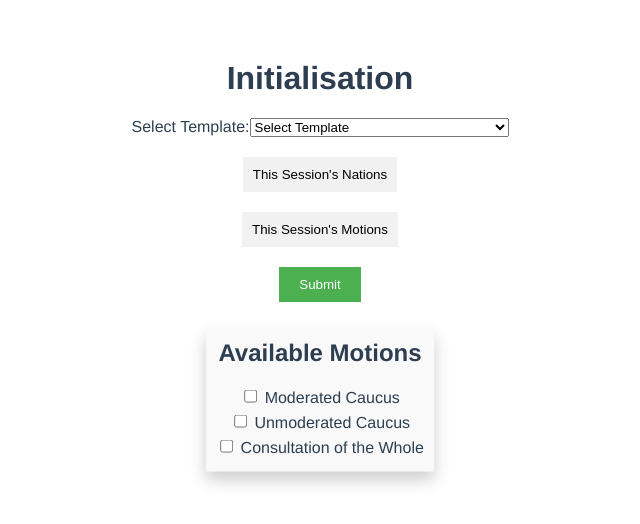
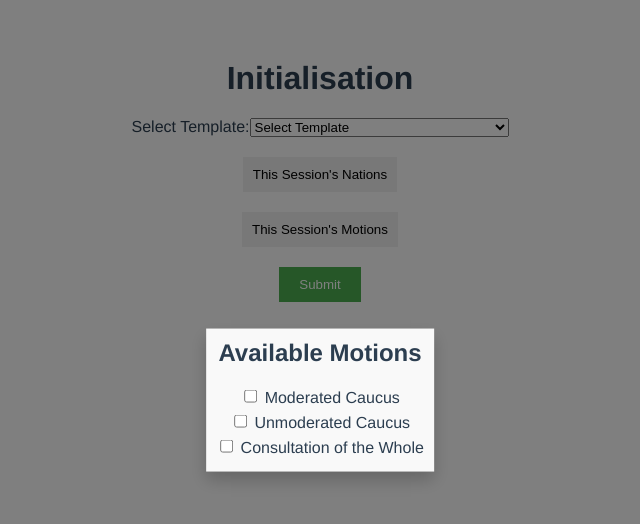
Before and after one commit to UnneededHere/mun-projekt, a Vue app: page / in a window 1280 px wide. Both pictures are taken after a click on the button "This Session's Motions". Shown: the top 524 px of the page, without its empty margins (320-960 px from the left). Built offline with nearby package versions, Linux system fonts and the light colour scheme.

Commit message:
Small style changes

```diff
--- a/src/components/InitialMenu.vue
+++ b/src/components/InitialMenu.vue
@@ -26,7 +26,7 @@
       <button class="popup-btn" @click="showScrollableList">
         This Session's Nations
       </button>
-      <div class="popup-content" v-if="isScrollableListOpen" @click.stop="">
+      <div class="popup-content" :class="{ open: isScrollableListOpen }">
         <h2>Available Nations</h2>
         <ul>
           <li v-for="item in scrollableList" :key="item">{{ item }}</li>
@@ -43,7 +43,7 @@
       <button class="popup-btn" @click="showCheckboxMenu">
         This Session's Motions
       </button>
-      <div class="popup-content" v-if="isCheckboxMenuOpen" @click.stop="">
+      <div class="popup-content" :class="{ open: isCheckboxMenuOpen }">
         <h2>Available Motions</h2>
         <ul>
           <li v-for="element in checkboxMenu" :key="element">
@@ -62,10 +62,13 @@
 
     <!-- Submit button -->
     <button class="submit-btn" @click="submitForm">Submit</button>
+
+    <!-- Backdrop element -->
+    <div class="backdrop" v-if="isScrollableListOpen || isCheckboxMenuOpen" @click="closeMenus"></div>
   </div>
 </template>
 
-  <script>
+<script>
 export default {
   data() {
     return {
@@ -78,16 +81,15 @@ export default {
       isScrollableListOpen: false,
       scrollableList: [],
       isCheckboxMenuOpen: false,
-      checkboxMenu: ["Moderated Caucus", "Unmoderated Caucus", "Consultation of the Whole"],
+      checkboxMenu: [
+        "Moderated Caucus",
+        "Unmoderated Caucus",
+        "Consultation of the Whole",
+        // Unlike lists of nations, we must make this list comprehensive since users cannot define the actual logic behind motions
+      ],
       selectedElements: [],
-      newItem: ''
+      newItem: "",
     };
-  },
-  mounted() {
-    document.addEventListener("click", this.closeMenus);
-  },
-  unmounted() {
-    document.removeEventListener("click", this.closeMenus);
   },
   methods: {
     selectTemplate() {
@@ -100,7 +102,8 @@ export default {
           // Set values appropriately
           break;
         case "leagueNat1931":
-        //Set values appropriately
+          // Set values appropriately
+          break;
       }
     },
     showScrollableList() {
@@ -108,15 +111,14 @@ export default {
     },
     addItemToList() {
       this.scrollableList.push(this.newItem);
+      this.newItem = ''; // Clear the input field after adding item
     },
     showCheckboxMenu() {
       this.isCheckboxMenuOpen = true;
     },
-    closeMenus(event) {
-      if (!this.$el.contains(event.target)) {
+    closeMenus() {
         this.isScrollableListOpen = false;
         this.isCheckboxMenuOpen = false;
-      }
     },
     submitForm() {
       // Logic for submitting the form
@@ -125,7 +127,7 @@ export default {
 };
 </script>
 
-  <style scoped>
+<style scoped>
 /* Styles for the menu component... */
 
 .dropdown {
@@ -153,6 +155,14 @@ export default {
   padding: 10px;
   background-color: #f9f9f9;
   box-shadow: 0px 8px 16px 0px rgba(0, 0, 0, 0.2);
+  visibility: hidden;
+  opacity: 0;
+  transition: visibility 0s, opacity 0.3s;
+}
+
+.popup-content.open {
+  visibility: visible;
+  opacity: 1;
 }
 
 .popup-content h2 {
@@ -179,4 +189,17 @@ export default {
   color: #fff;
   cursor: pointer;
 }
+
+.backdrop {
+  position: fixed;
+  top: 0;
+  left: 0;
+  width: 100%;
+  height: 100%;
+  background-color: rgba(0, 0, 0, 0.5);
+  z-index: 9998;
+  display: flex;
+  justify-content: center;
+  align-items: center;
+}
 </style>
```
